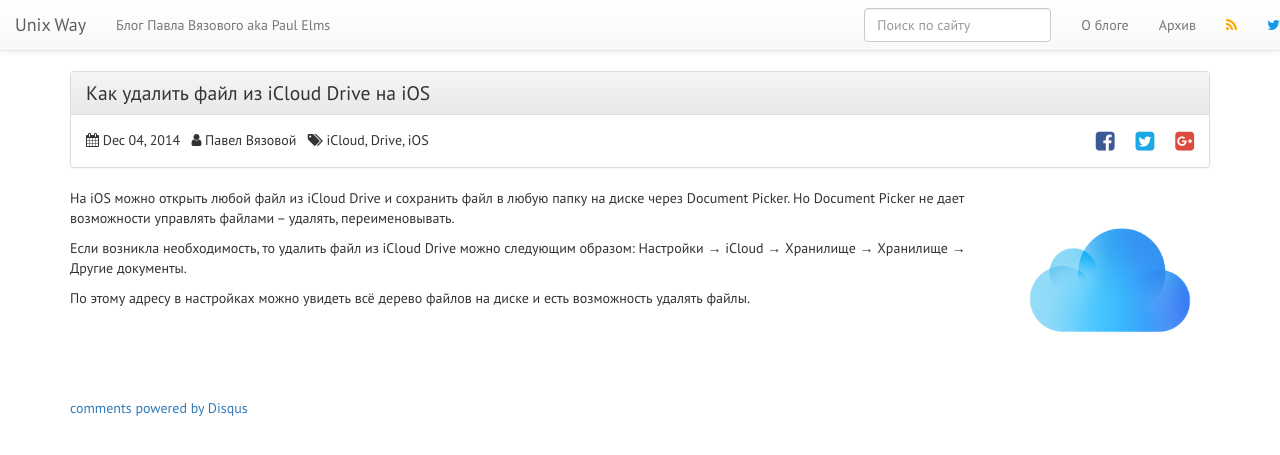
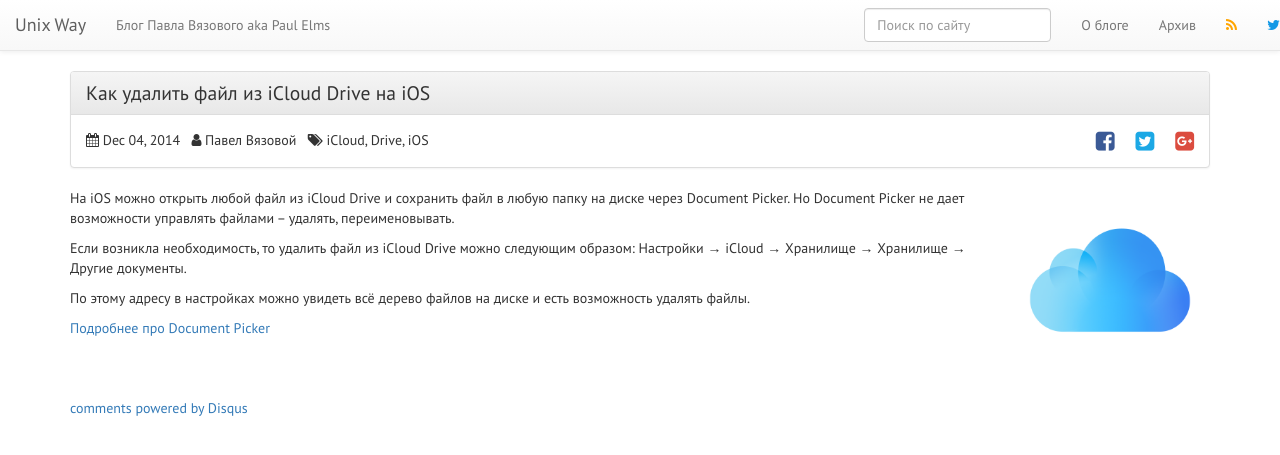
Before and after one commit to vyazovoi/vyazovoi.github.io, a Jekyll site: the page built from _posts/2014-12-04-icloud-drive-ios.md, in a window 1280 px wide. Shown: the top 455 px of the page. Built offline with Jekyll 4.4.1, drawn with Linux system fonts in a browser that asks for light colours; nearby versions of some CDN libraries; Markdown is read by kramdown in place of the engine named in the settings; comment, search, counter and statistics services are not loaded.

Commit message:
link added

```diff
--- a/_posts/2014-12-04-icloud-drive-ios.md
+++ b/_posts/2014-12-04-icloud-drive-ios.md
@@ -13,3 +13,5 @@ icon: iCloudDrive_icon.png
 Если возникла необходимость, то удалить файл из iCloud Drive можно следующим образом: Настройки → iCloud → Хранилище → Хранилище → Другие документы.
 
 По этому адресу в настройках можно увидеть всё дерево файлов на диске и есть возможность удалять файлы.
+
+[Подробнее про Document Picker](Подробнее про Document Picker: https://dayone.me/WQjzcc)
```
